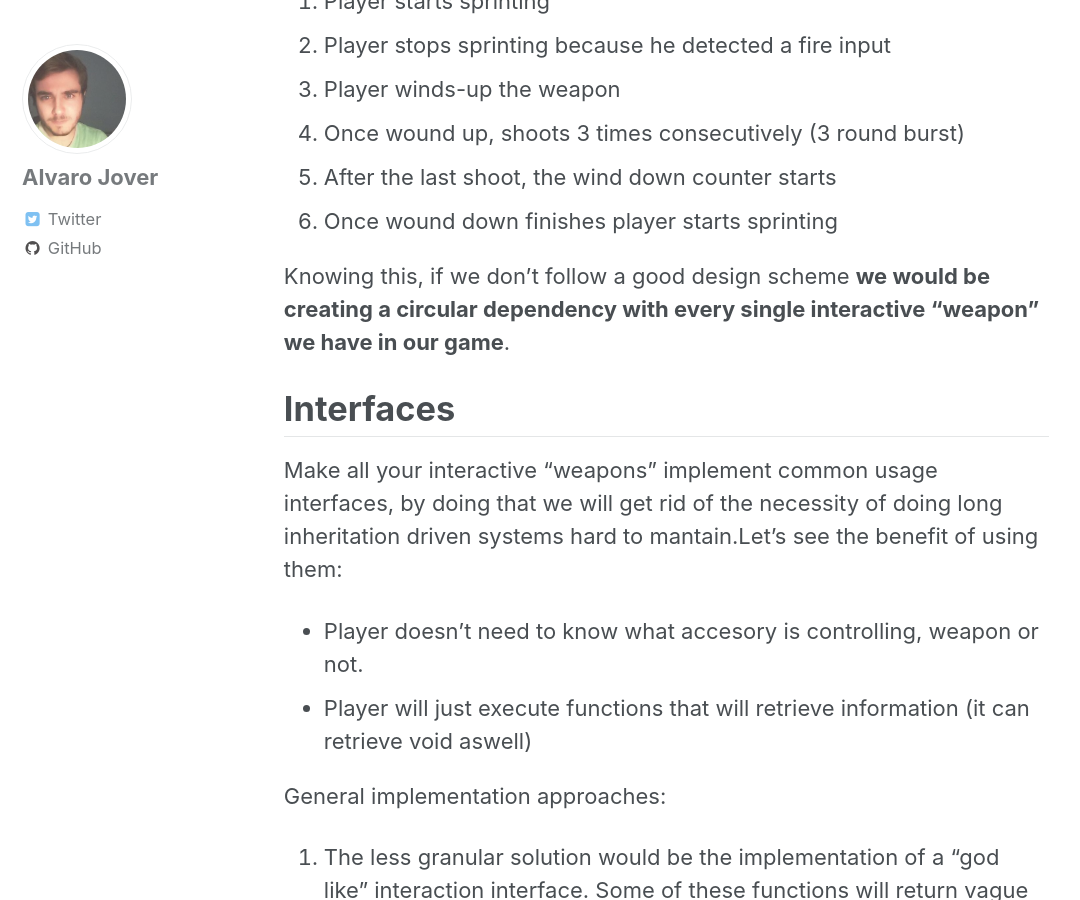
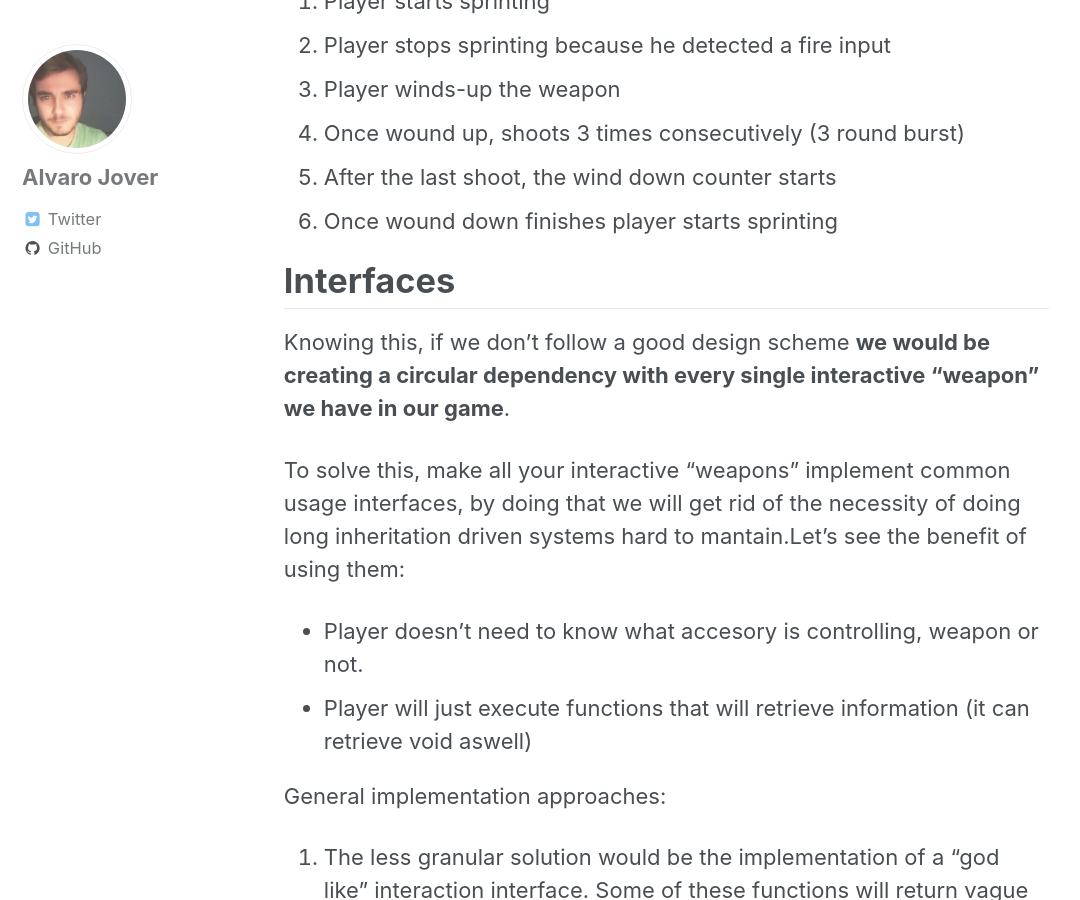
Before and after one commit to vorixo/devtricks, a Jekyll site: the page built from _posts/2018-01-30-weapons-and-coupling.md, in a window 1280 px wide and 900 px high, scrolled down 3739 px. Shown: the whole window, without its empty margins (0-1080 px from the left). Built offline with Jekyll 4.4.1, drawn with Linux system fonts in a browser that asks for light colours.

Commit message:
[HOTFIX] Cohesion addition

```diff
--- a/_posts/2018-01-30-weapons-and-coupling.md
+++ b/_posts/2018-01-30-weapons-and-coupling.md
@@ -72,11 +72,11 @@ Expected result:
   5. After the last shoot, the wind down counter starts
   6. Once wound down finishes player starts sprinting
 
+# Interfaces
+
 Knowing this, if we don't follow a good design scheme **we would be creating a circular dependency with every single interactive "weapon" we have in our game**.
 
-# Interfaces
-
-Make all your interactive "weapons" implement common usage interfaces, by doing that we will get rid of the necessity of doing long inheritation driven systems hard to mantain.Let's see the benefit of using them:
+To solve this, make all your interactive "weapons" implement common usage interfaces, by doing that we will get rid of the necessity of doing long inheritation driven systems hard to mantain.Let's see the benefit of using them:
 
   * Player doesn't need to know what accesory is controlling, weapon or not.
   * Player will just execute functions that will retrieve information (it can retrieve void aswell)
```
